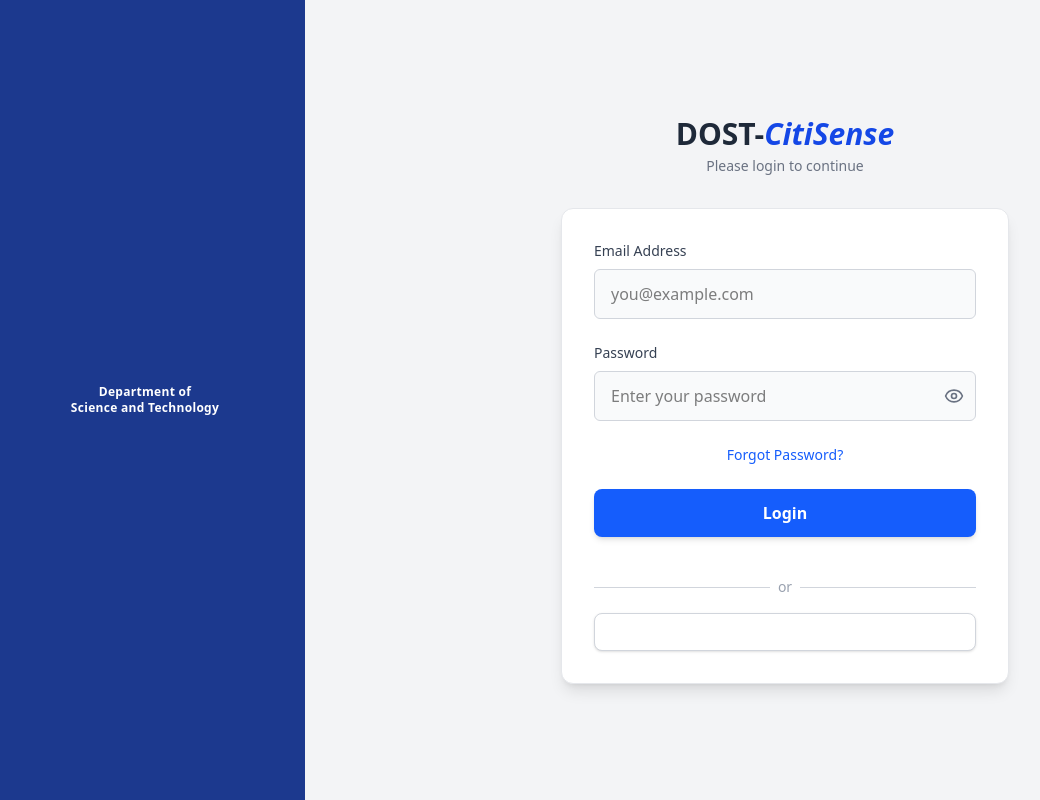
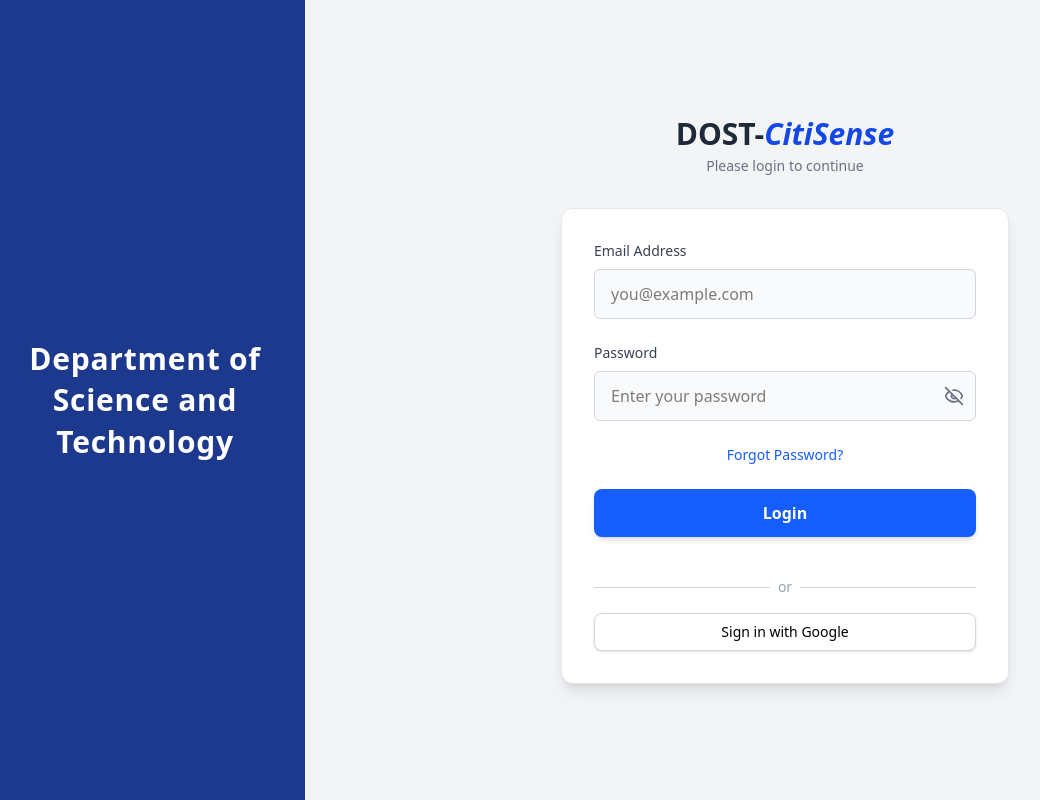
Before and after one commit to APC-SoCIT/APC_2025_2026_T1_MI232_G07-DOST-CitiSense, a React app in the folder frontend/: page / in a window 1280 px wide. Shown: the whole page, without its empty margins (15-1055 px from the left). Built offline with nearby package versions, Linux system fonts and the light colour scheme; the HTML template or start-up script is replaced by a standard one.

Commit message:
Fix login ui#

```diff
--- a/frontend/src/Authentication/Login.tsx
+++ b/frontend/src/Authentication/Login.tsx
@@ -30,7 +30,7 @@
   return (
     <div className="h-screen w-screen flex">
       <div className="hidden md:flex w-80 bg-blue-900 flex-col items-center justify-center text-white p-8">
-        <h1 className="text-xs font-semibold leading-snug tracking-wide text-center">
+        <h1 className="text-3xl font-semibold leading-snug tracking-wide text-center">
           Department of <br /> Science and Technology
         </h1>
       </div>
@@ -86,7 +86,7 @@
                     }
                     className="absolute right-3 top-1/2 -translate-y-1/2 text-gray-500 hover:text-gray-700"
                   >
-                    {showPassword ? <EyeOff size={20} /> : <Eye size={20} />}
+                    {showPassword ? <Eye size={20} /> : <EyeOff size={20} />}
                   </button>
                 </div>
               </div>
@@ -118,7 +118,7 @@
                 type="button"
                 className="flex items-center justify-center w-full border border-gray-300 rounded-lg py-2 px-4 bg-white hover:bg-gray-50 transition duration-150 ease-in-out shadow-sm"
               >
-                <span className="text-sm font-medium text-white">
+                <span className="text-sm font-medium text-black">
                   Sign in with Google
                 </span>
               </button>
```
Also changed, not shown: 1 other file (tests, documents, lock files or other folders).
